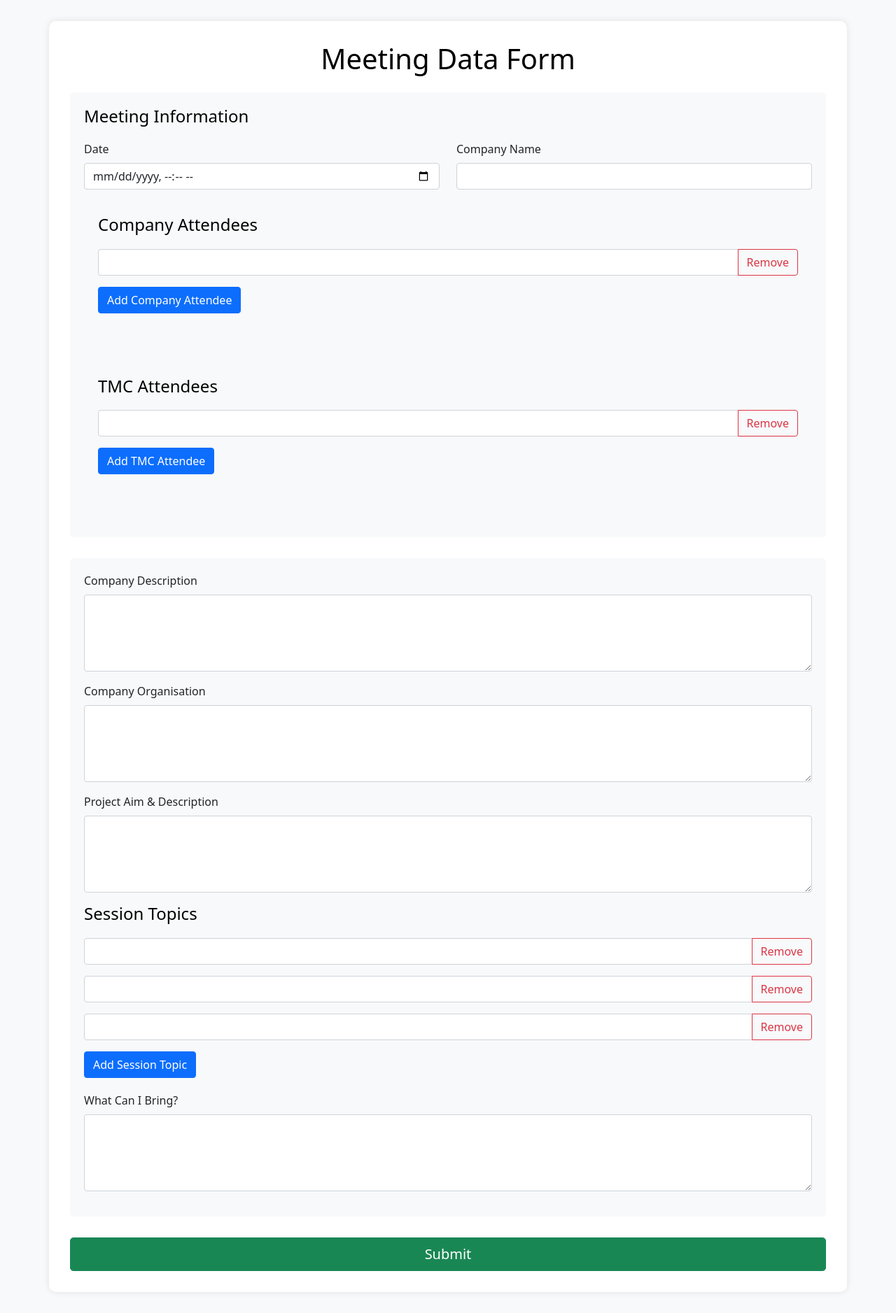
After one commit to dakixr/FormCraftSuite, a Flask app: page /qm-meeting-report in a window 1280 px wide. The commit adds this page. Shown: the whole page at 70% size. Run offline with Flask 3, Linux system fonts and the light colour scheme.

Commit message:
init qm tool

```diff
--- a/main.py
+++ b/main.py
@@ -1,7 +1,7 @@
 import io
 import os
 
-from flask import Flask, redirect, render_template, send_file, request, url_for
+from flask import Flask, render_template, send_file, request
 
 from docxtpl import DocxTemplate, InlineImage
 from docx.shared import Mm
@@ -19,8 +19,7 @@ app.config["WTF_CSRF_ENABLED"] = False  # Disable CSRF protection
 
 @app.route("/")
 def index():
-    return redirect(url_for("employeneur_profile_form"))
-    # return render_template("index.html")
+    return render_template("index.html")
 
 
 @app.route("/employeneur_profile_form", methods=["GET", "POST"])
@@ -63,8 +62,40 @@ def employeneur_profile_form():
         cv_buffer, as_attachment=True, download_name="TMC Generated CV.docx"
     )
 
+
+@app.route("/qm-meeting-report", methods=["GET", "POST"])
+def qm_meeting_report():
+    if request.method == "GET":
+        return render_template("qm-meeting-report.html")
+
+    # Parse data
+    tpl = DocxTemplate("qm-template.docx")
+    data = unflatten_dict(request.form.to_dict())
+
+    def concat_list(l: None | list):
+        if l is None:
+            return ""
+        return ", ".join(l)
+
+    for attr in ("tmc_attendees", "company_attendees"):
+        data[attr] = concat_list(data.get(attr))
+
+    # Generate docx
+    tpl.render(data)
+    cv_buffer = io.BytesIO()
+    tpl.save(cv_buffer)
+    cv_buffer.seek(0)
+
+    # Return CV
+    return send_file(
+        cv_buffer,
+        as_attachment=True,
+        download_name="Qualifications Meeting Report.docx",
+    )
+
+
 if __name__ == "__main__":
     app.run(
         port=os.getenv("PORT", default=8000),
-        # debug=True,
+        debug=True,
     )
--- a/templates/index.html
+++ b/templates/index.html
@@ -11,9 +11,7 @@
         <h1 class="text-center mb-4">Tool Index</h1>
         <div class="list-group">
             <a href="/employeneur_profile_form" class="list-group-item list-group-item-action">Employeneur Profile Form</a>
-            <!-- Add more links to other tools here -->
-            <!-- <a href="#" hx-boost="true" class="list-group-item list-group-item-action">Tool 2</a>
-            <a href="#" hx-boost="true" class="list-group-item list-group-item-action">Tool 3</a> -->
+            <a href="/qm-meeting-report" class="list-group-item list-group-item-action">Qualifications Meeting Report</a>
         </div>
     </div>
 </body>
--- /dev/null
+++ b/templates/qm-meeting-report.html
@@ -0,0 +1,202 @@
+<!DOCTYPE html>
+<html lang="en">
+  <head>
+    <meta charset="UTF-8" />
+    <meta name="viewport" content="width=device-width, initial-scale=1.0" />
+    <title>Qualifications Meeting</title>
+    <script
+      src="https://cdn.jsdelivr.net/npm/alpinejs@2.8.2/dist/alpine.min.js"
+      defer
+    ></script>
+    <link
+      href="https://cdn.jsdelivr.net/npm/bootstrap@5.1.3/dist/css/bootstrap.min.css"
+      rel="stylesheet"
+    />
+    <style>
+      body {
+        background-color: #f8f9fa;
+      }
+      .container {
+        background-color: white;
+        border-radius: 10px;
+        box-shadow: 0 0 10px rgba(0, 0, 0, 0.1);
+        padding: 30px;
+        margin-top: 30px;
+        margin-bottom: 30px;
+      }
+      h1,
+      h4 {
+        color: #000000;
+        margin-bottom: 20px;
+      }
+      .section {
+        background-color: #f8f9fa;
+        border-radius: 5px;
+        padding: 20px;
+        margin-bottom: 30px;
+      }
+      .btn-add {
+        margin-bottom: 20px;
+      }
+      .card {
+        margin-bottom: 20px;
+      }
+      .card-body {
+        padding: 20px;
+      }
+      .remove-btn {
+        width: 100%;
+      }
+    </style>
+  </head>
+  <body>
+    <div
+      class="container"
+      x-data="{ company_attendees: [{}], tmc_attendees: [{}], session_topics: [{},{},{}] }"
+    >
+      <h1 class="text-center mb-4">Meeting Data Form</h1>
+      <form method="post" enctype="multipart/form-data">
+        <div class="section">
+          <h4>Meeting Information</h4>
+          <div class="row mb-3">
+            <div class="col-md-6">
+              <label class="form-label">Date</label>
+              <input type="datetime-local" class="form-control" name="date" />
+            </div>
+            <div class="col-md-6">
+              <label class="form-label">Company Name</label>
+              <input type="text" class="form-control" name="company_name" />
+            </div>
+          </div>
+          <div class="section">
+            <h4>Company Attendees</h4>
+            <template
+              x-for="(attendee, index) in company_attendees"
+              :key="index"
+            >
+              <div class="attendee-item mb-3">
+                <div class="input-group">
+                  <input
+                    type="text"
+                    class="form-control"
+                    :name="'company_attendees[' + index + ']'"
+                  />
+                  <button
+                    type="button"
+                    class="btn btn-outline-danger"
+                    @click="company_attendees.splice(index, 1)"
+                  >
+                    Remove
+                  </button>
+                </div>
+              </div>
+            </template>
+            <button
+              type="button"
+              class="btn btn-primary btn-add"
+              @click="company_attendees.push({})"
+            >
+              Add Company Attendee
+            </button>
+          </div>
+
+          <div class="section">
+            <h4>TMC Attendees</h4>
+            <template x-for="(attendee, index) in tmc_attendees" :key="index">
+              <div class="attendee-item mb-3">
+                <div class="input-group">
+                  <input
+                    type="text"
+                    class="form-control"
+                    :name="'tmc_attendees[' + index + ']'"
+                  />
+                  <button
+                    type="button"
+                    class="btn btn-outline-danger"
+                    @click="tmc_attendees.splice(index, 1)"
+                  >
+                    Remove
+                  </button>
+                </div>
+              </div>
+            </template>
+            <button
+              type="button"
+              class="btn btn-primary btn-add"
+              @click="tmc_attendees.push({})"
+            >
+              Add TMC Attendee
+            </button>
+          </div>
+        </div>
+        <div class="section">
+          <div class="mb-3">
+            <label class="form-label">Company Description</label>
+            <textarea
+              class="form-control"
+              rows="4"
+              name="company_description"
+            ></textarea>
+          </div>
+          <div class="mb-3">
+            <label class="form-label">Company Organisation</label>
+            <textarea
+              class="form-control"
+              rows="4"
+              name="company_organisation"
+            ></textarea>
+          </div>
+          <div class="mb-3">
+            <label class="form-label">Project Aim & Description</label>
+            <textarea
+              class="form-control"
+              rows="4"
+              name="project_aim_and_description"
+            ></textarea>
+          </div>
+
+          <h4>Session Topics</h4>
+          <template x-for="(topic, index) in session_topics" :key="index">
+            <div class="session-topic-item mb-3">
+              <div class="input-group">
+                <input
+                  type="text"
+                  class="form-control"
+                  :name="'session_topics[' + index + ']'"
+                />
+                <button
+                  type="button"
+                  class="btn btn-outline-danger"
+                  @click="session_topics.splice(index, 1)"
+                >
+                  Remove
+                </button>
+              </div>
+            </div>
+          </template>
+          <button
+            type="button"
+            class="btn btn-primary btn-add"
+            @click="session_topics.push({})"
+          >
+            Add Session Topic
+          </button>
+
+          <div class="mb-3">
+            <label class="form-label">What Can I Bring?</label>
+            <textarea
+              class="form-control"
+              rows="4"
+              name="what_can_i_bring"
+            ></textarea>
+          </div>
+        </div>
+
+        <button type="submit" class="btn btn-success btn-lg w-100">
+          Submit
+        </button>
+
+      </form>
+    </div>
+  </body>
+</html>
```
Also changed, not shown: 1 other file.
